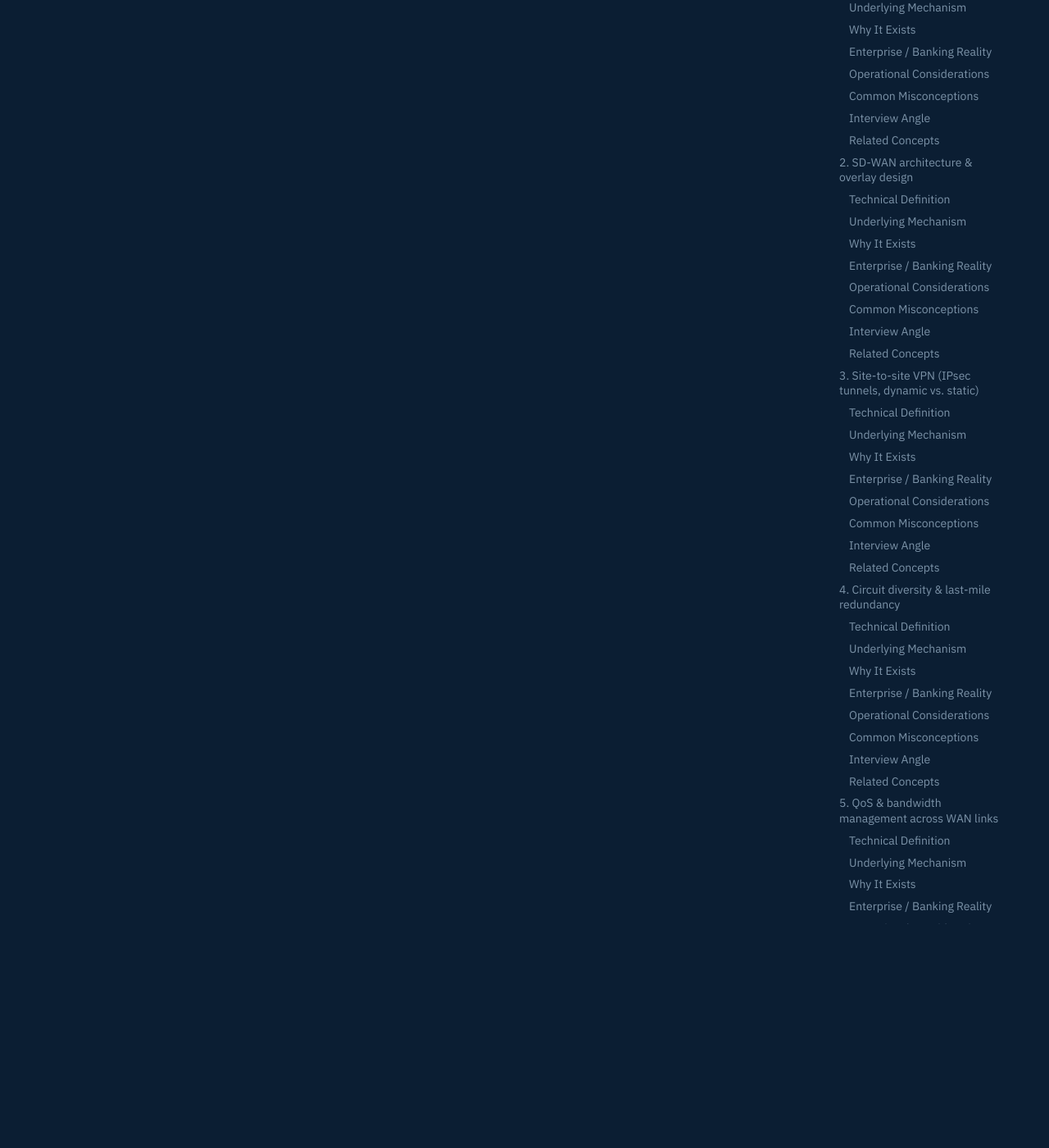
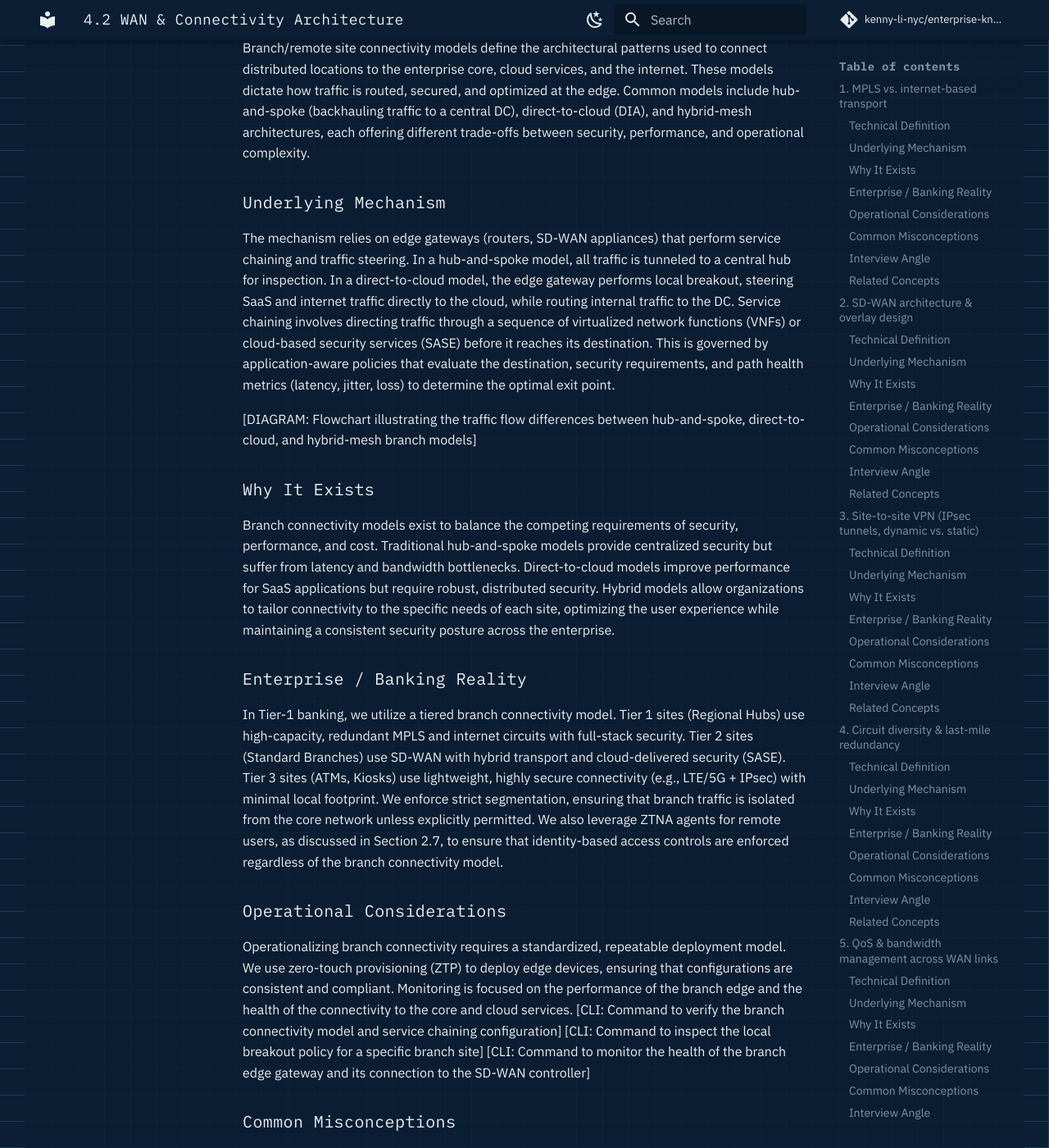
Before and after one commit to kenny-li-nyc/enterprise-knowledge-base, an MkDocs documentation site: the page built from docs/network/wan-connectivity-architecture.md, in a window 1280 px wide and 1400 px high, scrolled down 12872 px. Shown: the whole window at 82% size. Built offline with MkDocs 1.6.1 and Material for MkDocs 9.7.7, drawn with Linux system fonts in a browser that asks for light colours; comment, search, counter and statistics services are not loaded; some of the changed text lies outside the part shown.

Commit message:
docs: add branch/remote site connectivity models section
Co-authored-by: aider (gemini/gemini-3.1-flash-lite) <aider@aider.chat>

```diff
--- a/docs/network/wan-connectivity-architecture.md
+++ b/docs/network/wan-connectivity-architecture.md
@@ -194,3 +194,42 @@ Operationalizing QoS requires careful planning and consistent configuration acro
 - Section 4.2.1: MPLS vs. internet-based transport
 - Section 4.2.2: SD-WAN architecture & overlay design
 - Section 4.2.4: Circuit diversity & last-mile redundancy
+
+## 6. Branch/remote site connectivity models
+
+### Technical Definition
+Branch/remote site connectivity models define the architectural patterns used to connect distributed locations to the enterprise core, cloud services, and the internet. These models dictate how traffic is routed, secured, and optimized at the edge. Common models include hub-and-spoke (backhauling traffic to a central DC), direct-to-cloud (DIA), and hybrid-mesh architectures, each offering different trade-offs between security, performance, and operational complexity.
+
+### Underlying Mechanism
+The mechanism relies on edge gateways (routers, SD-WAN appliances) that perform service chaining and traffic steering. In a hub-and-spoke model, all traffic is tunneled to a central hub for inspection. In a direct-to-cloud model, the edge gateway performs local breakout, steering SaaS and internet traffic directly to the cloud, while routing internal traffic to the DC. Service chaining involves directing traffic through a sequence of virtualized network functions (VNFs) or cloud-based security services (SASE) before it reaches its destination. This is governed by application-aware policies that evaluate the destination, security requirements, and path health metrics (latency, jitter, loss) to determine the optimal exit point.
+
+[DIAGRAM: Flowchart illustrating the traffic flow differences between hub-and-spoke, direct-to-cloud, and hybrid-mesh branch models]
+
+### Why It Exists
+Branch connectivity models exist to balance the competing requirements of security, performance, and cost. Traditional hub-and-spoke models provide centralized security but suffer from latency and bandwidth bottlenecks. Direct-to-cloud models improve performance for SaaS applications but require robust, distributed security. Hybrid models allow organizations to tailor connectivity to the specific needs of each site, optimizing the user experience while maintaining a consistent security posture across the enterprise.
+
+### Enterprise / Banking Reality
+In Tier-1 banking, we utilize a tiered branch connectivity model. Tier 1 sites (Regional Hubs) use high-capacity, redundant MPLS and internet circuits with full-stack security. Tier 2 sites (Standard Branches) use SD-WAN with hybrid transport and cloud-delivered security (SASE). Tier 3 sites (ATMs, Kiosks) use lightweight, highly secure connectivity (e.g., LTE/5G + IPsec) with minimal local footprint. We enforce strict segmentation, ensuring that branch traffic is isolated from the core network unless explicitly permitted. We also leverage ZTNA agents for remote users, as discussed in Section 2.7, to ensure that identity-based access controls are enforced regardless of the branch connectivity model.
+
+### Operational Considerations
+Operationalizing branch connectivity requires a standardized, repeatable deployment model. We use zero-touch provisioning (ZTP) to deploy edge devices, ensuring that configurations are consistent and compliant. Monitoring is focused on the performance of the branch edge and the health of the connectivity to the core and cloud services.
+[CLI: Command to verify the branch connectivity model and service chaining configuration]
+[CLI: Command to inspect the local breakout policy for a specific branch site]
+[CLI: Command to monitor the health of the branch edge gateway and its connection to the SD-WAN controller]
+
+### Common Misconceptions
+!!! warning
+    A common misconception is that all branches require the same connectivity model. In reality, a "one-size-fits-all" approach is inefficient and often insecure. Another error is assuming that direct-to-cloud connectivity is inherently less secure; with modern SASE and cloud-delivered security, direct-to-cloud can be just as secure as backhauling traffic, provided the security policies are correctly implemented and enforced.
+
+### Interview Angle
+1. Question: How do you determine the appropriate connectivity model for a new branch site?
+   Answer: We evaluate the site based on its business function, traffic volume, and security requirements. A high-volume trading branch requires a different model than a low-volume ATM kiosk. We use a standardized "branch tiering" framework that maps site requirements to pre-defined connectivity and security templates, ensuring consistency and scalability.
+2. Question: How do you ensure that branch connectivity models remain resilient against carrier outages?
+   Answer: We mandate circuit diversity for all branch tiers, as discussed in Section 4.2.4. We also implement SD-WAN with active-active transport, allowing us to seamlessly failover between circuits. For critical sites, we include an LTE/5G backup circuit as a "last resort" path, ensuring that the branch remains connected even if all wired circuits fail.
+3. Question: How do you manage the security of direct-to-cloud traffic from branch sites?
+   Answer: We use a cloud-delivered security stack (SASE) that provides firewalling, URL filtering, and malware inspection for all internet-bound traffic. We also enforce identity-based access controls, ensuring that only authorized users and devices can access cloud resources. This allows us to maintain a consistent security posture regardless of whether the traffic is routed through the DC or directly to the cloud.
+
+### Related Concepts
+- Section 2.7: Remote Access & ZTNA (for client-side connectivity context)
+- Section 4.2.2: SD-WAN architecture & overlay design
+- Section 4.2.4: Circuit diversity & last-mile redundancy
```
